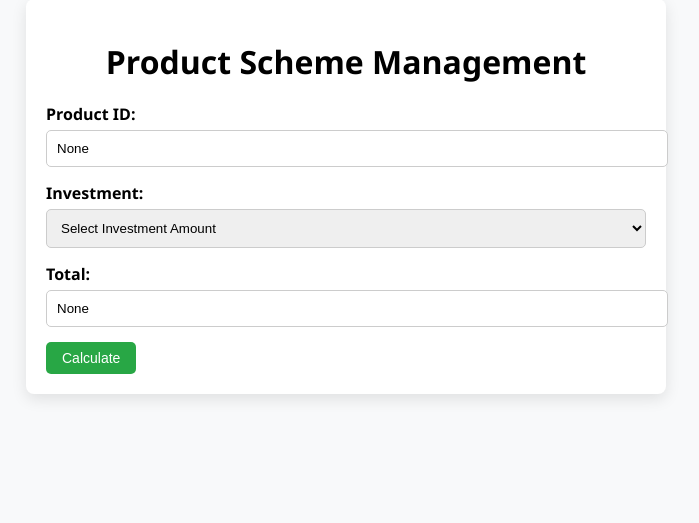
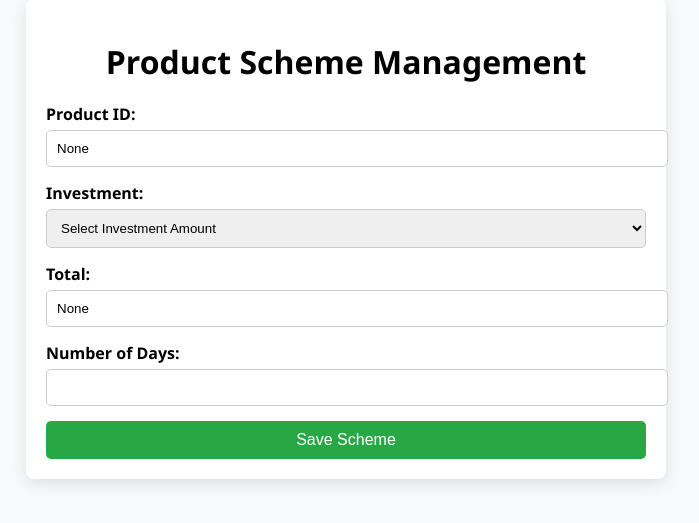
Before and after one commit to shamilkp44/epi-projecct, a Django app: page /EPI_App/product-scheme-manage/ in a window 1280 px wide. Shown: the part 41-564 px from the top of the page, without its empty margins (294-993 px from the left). Run offline with Django 5.2, Linux system fonts and the light colour scheme.

Commit message:
update product sceame

```diff
--- a/EPI_App/admin.py
+++ b/EPI_App/admin.py
@@ -13,7 +13,9 @@ class ServicesAdmin(admin.ModelAdmin):
     list_filter = ('total',)
 
 class ProductSchemeAdmin(admin.ModelAdmin):
-    list_display = ('product_id','investment', 'total', 'days')
+    list_display = ('product_id','investment', 'total', 'days', 'start_date', 'end_date')
+    search_fields = ['product_id']
+    list_filter = ['investment']
 
 class Pay_hisAdmin(admin.ModelAdmin):
     list_display = ('product_id', 'title', 'img', 'investments', 'total', 'balance', 'backcount')
@@ -25,7 +27,7 @@ class ReferralAdmin(admin.ModelAdmin):
 
 admin.site.register(Profile,ProfileAdmin)
 admin.site.register(Services,ServicesAdmin)
-admin.site.register(ProductScheme,ProductSchemeAdmin)
 admin.site.register(Referral,ReferralAdmin)
 admin.site.register(pay_his)
 admin.site.register(Payment)
+admin.site.register(ProductScheme,ProductSchemeAdmin)
--- a/EPI_App/forms.py
+++ b/EPI_App/forms.py
@@ -105,7 +105,11 @@ class ProfileForm(forms.ModelForm):
 class ProductSchemeForm(forms.ModelForm):
     class Meta:
         model = ProductScheme
-        fields = ['product_id','investment', 'total', 'days']
+        fields = ['product_id', 'investment', 'days']
+        widgets = {
+            'product_id': forms.TextInput(attrs={'readonly': True}),
+            'days': forms.TextInput(attrs={'readonly': True}),
+            }
 
 
 
--- a/EPI_App/views.py
+++ b/EPI_App/views.py
@@ -159,39 +159,61 @@ def referral_view(request):
     return render(request, 'refar.html', context)
 
 
+from datetime import datetime, timedelta
+from django.shortcuts import render, redirect
+from .forms import ProductSchemeForm
+from .models import Services
+
+from django.shortcuts import render, redirect
+from datetime import datetime
+from .models import Services, ProductScheme
+from .forms import ProductSchemeForm
+
 def product_scheme_manage(request):
-    product_id = request.GET.get('id')
-    total = request.GET.get('total')
+    product_id = request.GET.get('id')  # Fetch `id` (service ID) from the request
+    total = request.GET.get('total')  # Fetch `total` from the request
 
+    # Fetch the product_id and total from the Services model
     if product_id:
         try:
-
-            service = Services.objects.get(id=product_id)
-            product_id = service.product_id
-            total = service.total
-
+            service = Services.objects.get(id=product_id)  # Fetch service based on ID
+            product_id = service.product_id  # Extract product_id from the service
+            total = service.total  # Extract total from the service
         except Services.DoesNotExist:
-            product_id = None
+            product_id = None  # Reset to None if the service is not found
             total = None
 
     if request.method == 'POST':
         form = ProductSchemeForm(request.POST)
         if form.is_valid():
             scheme = form.save(commit=False)
-            scheme.start_date = datetime.now()
-            scheme.end_date = scheme.start_date + \
-                timedelta(days=form.cleaned_data['days'])
-            scheme.save()
-            return redirect('payment')
+
+            # Explicitly set product_id and total to ensure they are saved
+            scheme.product_id = product_id
+            scheme.total = total
+            scheme.start_date = datetime.now()  # Set start date to current date
+
+            # The end_date will be automatically calculated in the model during save
+            scheme.save()  # Save the scheme, which will also calculate the end_date
+
+            return redirect('payment')  # Redirect to the payment page
     else:
-        form = ProductSchemeForm(
-            initial={'product_id': product_id, 'total': total})
+        # Pass initial values for product_id and total to the form
+        form = ProductSchemeForm(initial={
+            'product_id': product_id,
+            'total': total,
+        })
 
+    # Render the template with the form and context
     return render(request, 'product_scheme_manage.html', {
         'form': form,
         'product_id': product_id,
-        'total': total
+        'total': total,
     })
+
+
+
+
 def prod_his(request):
     product_id = request.GET.get('product_id')
     total = request.GET.get('total')
--- a/templates/product_scheme_manage.html
+++ b/templates/product_scheme_manage.html
@@ -10,8 +10,9 @@
       margin: 0;
       padding: 20px;
     }
-      h2 {
+    h1 {
       text-align: center;
+      margin-bottom: 20px;
     }
     .container {
       max-width: 600px;
@@ -20,10 +21,6 @@
       background-color: #fff;
       border-radius: 8px;
       box-shadow: 0 5px 15px rgba(0, 0, 0, 0.1);
-      }
-      h1 {
-        text-align: center;
-        margin-bottom: 20px;
     }
     .form-group {
       margin-bottom: 15px;
@@ -40,98 +37,50 @@
       border-radius: 5px;
     }
     button {
-        width: 45%;
+      width: 100%;
       padding: 10px;
       background-color: #28a745;
       color: white;
       border: none;
       border-radius: 5px;
       cursor: pointer;
+      font-size: 16px;
     }
     button:hover {
       background-color: #218838;
     }
-
-      /* Popup styles */
-      .popup {
-        display: none;
-        position: fixed;
-        top: 0;
-        left: 0;
-        width: 100%;
-        height: 100%;
-        background-color: rgba(0, 0, 0, 0.5);
-        justify-content: center;
-        align-items: center;
+    .alert {
+      padding: 15px;
+      background-color: #f44336;
+      color: white;
+      margin-bottom: 15px;
+      border-radius: 5px;
     }
-      .popup-content {
-        background-color: #fff;
-        padding: 20px;
-        border-radius: 8px;
-        width: 400px;
-        box-shadow: 0 5px 15px rgba(0, 0, 0, 0.1);
+    .alert-success {
+      background-color: #4caf50;
     }
-      .popup-buttons {
-        display: flex;
-        justify-content: space-between;
-        margin-top: 10px;
-      }
-
-      /* Edit and Confirm button styles */
-      .edit-btn, .confirm-btn {
-        padding: 6px 12px;  /* Reduced padding */
-        font-size: 14px; /* Smaller font size */
-        background-color: white; /* White background */
-        color: blue; /* Blue text color */
-        border: 1px solid #007bff; /* Blue border */
-        border-radius: 5px;
-        cursor: pointer;
-        width: auto;  /* Allow buttons to resize based on content */
-      }
-      .edit-btn:hover, .confirm-btn:hover {
-        background-color: #e0e0e0; /* Slight gray background on hover */
-        color: blue; /* Keep blue text on hover */
-        border-color: #007bff; /* Keep blue border on hover */
-      }
-
-      /* Add a blinking cursor effect */
-      input:focus, select:focus {
-        outline: none;
-        border-color: #007bff;
-        box-shadow: 0 0 5px rgba(0, 123, 255, 0.5);
-      }
-
-      /* Specific style for the Calculate button */
-      #calculateButton {
-        width: auto; /* Allow the width to adjust to the content */
-        padding: 8px 16px; /* Adjusted padding for smaller size */
-        font-size: 14px; /* Smaller font size */
-        background-color: #28a745;
-        color: white;
-        border: none;
-        border-radius: 5px;
-        cursor: pointer;
-      }
-
-      #calculateButton:hover {
-        background-color: #218838;
-      }
-
   </style>
 </head>
 <body>
-    <!-- Form for Product Scheme Management -->
   <div class="container">
     <h1>Product Scheme Management</h1>
-      <form id="schemeForm">
+    {% if messages %}
+      {% for message in messages %}
+        <div class="alert {% if message.tags %}alert-{{ message.tags }}{% endif %}">
+          {{ message }}
+        </div>
+      {% endfor %}
+    {% endif %}
+    <form method="post" id="schemeForm">
+      {% csrf_token %}
       <div class="form-group">
         <label for="product_id">Product ID:</label>
-          <input type="text" id="product_id" name="product_id" value="{{ product_id }}" placeholder="Enter Product ID" required readonly="">
+        <input type="text" id="product_id" name="product_id" value="{{ product_id }}" readonly>
       </div>
       <div class="form-group">
         <label for="investment">Investment:</label>
-          <select id="investment" required="">
-            <option value="" disabled="" selected="">Select Investment Amount</option>
+        <select id="investment" name="investment" required>
+          <option value="" disabled selected>Select Investment Amount</option>
           <option value="200">200</option>
           <option value="500">500</option>
           <option value="1000">1000</option>
@@ -139,125 +88,42 @@
       </div>
       <div class="form-group">
         <label for="total">Total:</label>
-          <input type="text" id="total" placeholder="Enter Total" required readonly="" value="{{ total }}">
+        <input type="text" id="total" name="total" value="{{ total }}" readonly>
       </div>
-        <button type="submit" id="calculateButton">Calculate</button>
+      <div class="form-group">
+        <label for="days">Number of Days:</label>
+        <input type="text" id="days" name="days" value="" readonly>
+      </div>
+      <button type="submit" id="saveButton">Save Scheme</button>
     </form>
   </div>
 
-    <!-- Popup for Editing the Details -->
-    <div class="popup" id="popup" style="display: none;">
-      <div class="popup-content">
-        <h1>Edit Product Scheme</h1>
-        <div>
-          <p><strong>Product ID:</strong> <span id="popup_product_id">{{product_id}}</span></p>
-          <p><strong>Investment:</strong> <span id="popup_investment">{{investment}}</span></p>
-          <p><strong>Starting Date:</strong> <span id="popup_start_date">{{start_date}}</span></p>
-          <p><strong>Ending Date:</strong> <span id="popup_end_date">{{end_dat}}</span></p>
-          <p><strong>Number of Days:</strong> <span id="popup_days">{{days}}</span></p>
-          <p><strong>Total:</strong> ₹<span id="popup_total">{{total}}</span></p>
-        </div>
-        <div class="popup-buttons">
-          <button type="button" id="editBtn" class="edit-btn">Edit</button>
-          <button type="button" id="confirmBtn" class="confirm-btn">
-            <a href="{% url 'prod-his' %}?product_id={{ product_id }}&investment={{ investment }}&total={{ total }}&balance={{ balance }}&backcount={{ backcount }}">Confirm</a>
-        </button>
+  <script>
+    // Calculate and display the number of days based on investment and total
+    document.getElementById('investment').addEventListener('change', function () {
+      const investment = parseFloat(this.value);
+      const total = parseFloat(document.getElementById('total').value);
 
-        </div>
-      </div>
-    </div>
+      if (!isNaN(investment) && !isNaN(total)) {
+        const days = total / investment;
+        document.getElementById('days').value = days.toFixed(0); // Display calculated days
+      } else {
+        document.getElementById('days').value = ''; // Clear days if invalid
+      }
+    });
 
-    <script>
-    // Function to calculate the number of days based on total and investment
-function calculateDaysFromTotal(investment, total) {
-  return total / investment; // Calculate the days based on the total and investment
-}
-
-// Show the popup when "Calculate" is clicked
+    // Handle form submission
     document.getElementById('schemeForm').addEventListener('submit', function (e) {
-  e.preventDefault();
-
-  const productId = document.getElementById('product_id').value;
       const investment = parseFloat(document.getElementById('investment').value);
       const total = parseFloat(document.getElementById('total').value);
 
-  // Calculate the number of days based on the investment and total
-  const days = calculateDaysFromTotal(investment, total);
-
-  // Format dates to dd-mm-yyyy
-  const startDate = new Date(); // Use current date for starting date
-  const endDate = new Date(startDate);
-  endDate.setDate(startDate.getDate() + days); // Adjust end date based on calculated days
-
-  const formatDate = (date) => date.toLocaleDateString('en-GB');
-
-  // Populate the popup with values
-  // document.getElementById('popup_product_id').innerText = productId;
-  // document.getElementById('popup_investment').innerText = investment;
-  // document.getElementById('popup_start_date').innerText = formatDate(startDate);
-  // document.getElementById('popup_end_date').innerText = formatDate(endDate);
-  // document.getElementById('popup_days').innerText = days.toFixed(0); // Show rounded number of days
-  // document.getElementById('popup_total').innerText = total;
-
-  // Show the popup
-  document.getElementById('popup').style.display = 'flex';
+      if (isNaN(investment) || isNaN(total)) {
+        e.preventDefault();
+        alert('Please select a valid investment amount.');
+      } else {
+        alert('Product Scheme saved successfully!');
+      }
     });
-
-// Edit button logic: Close the popup and enable fields for editing
-document.getElementById('editBtn').addEventListener('click', function () {
-  // Hide the popup
-  document.getElementById('popup').style.display = 'none';
-
-  // Enable form fields for editing
-  document.getElementById('investment').disabled = false;
-  document.getElementById('total').disabled = false;
-
-  // Focus on the first editable field (Investment dropdown) and show cursor
-  document.getElementById('investment').focus();
-});
-
-// Confirm button logic: Save and close the popup
-document.getElementById('confirmBtn').addEventListener('click', function () {
-  const investment = parseFloat(document.getElementById('investment').value);
-  const total = parseFloat(document.getElementById('total').value);
-
-  // Calculate the number of days based on the total and investment
-  const days = calculateDaysFromTotal(investment, total);
-
-  // Update the total and days in the popup
-  document.getElementById('popup_days').innerText = days.toFixed(0);
-  document.getElementById('popup_total').innerText = total;
-
-  // Show alert confirming that the data is saved
-  alert('Data saved!');
-
-  // Hide the popup
-  document.getElementById('popup').style.display = 'none';
-});
-
-// Attach event listeners to all "View More" buttons
-document.querySelectorAll('.buy-btn').forEach(button => {
-  button.addEventListener('click', function () {
-    const productId = this.getAttribute('data-product-id');
-    const investment = parseFloat(this.getAttribute('data-investment'));
-    const total = parseFloat(this.getAttribute('data-total'));
-
-    // Populate the fields in the form
-    document.getElementById('product_id').value = productId;
-    document.getElementById('investment').value = investment;
-    document.getElementById('total').value = total;
-
-    // Automatically calculate the number of days
-    const days = calculateDaysFromTotal(investment, total);
-    console.log(`Days: ${days}`);
-
-    // Redirect to scheme page
-    window.location.href = `prod_his?product_id=${productId}&investment=${investment}&days=${days}`;
-    console.log(`Investment Value Before Redirect: ${investment}`);
-
-  });
-});
-
   </script>
 </body>
 </html>
```
Also changed, not shown: EPI_App/models.py (+22 -5 lines), EPI_App/migrations/0003_alter_productscheme_end_date_and_more.py (added), EPI_App/migrations/0004_alter_productscheme_end_date_and_more.py (added), EPI_App/migrations/0005_alter_productscheme_end_date_and_more.py (added), EPI_App/migrations/0006_alter_productscheme_end_date.py (added), media/bank_passbooks/Screenshot_1.png (added), media/bank_passbooks/Screenshot_6_PgwyNOD.png (added), media/bank_passbooks/Screenshot_9_Lw6RXYk.png (added), media/kyc_documents/Screenshot_8_FjmDrPh.png (added), media/kyc_documents/Screenshot_8_btXv6AC.png (added), media/kyc_documents/Screenshot_8_gb6eB51.png (added), media/pan_cards/Screenshot_3_6WEwf6Z.png (added), media/pan_cards/Screenshot_9_AcnzbFB.png (added), media/pan_cards/Screenshot_9_HbVn6G7.png (added). Lines whose indentation alone changed are shown as unchanged.
